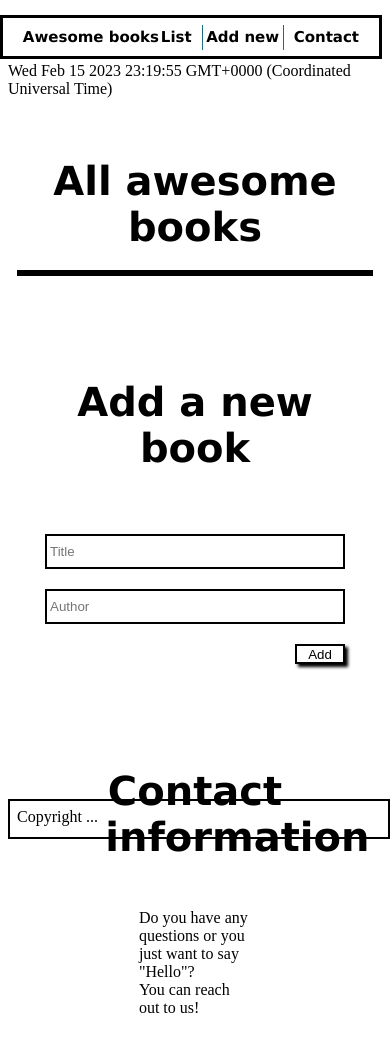
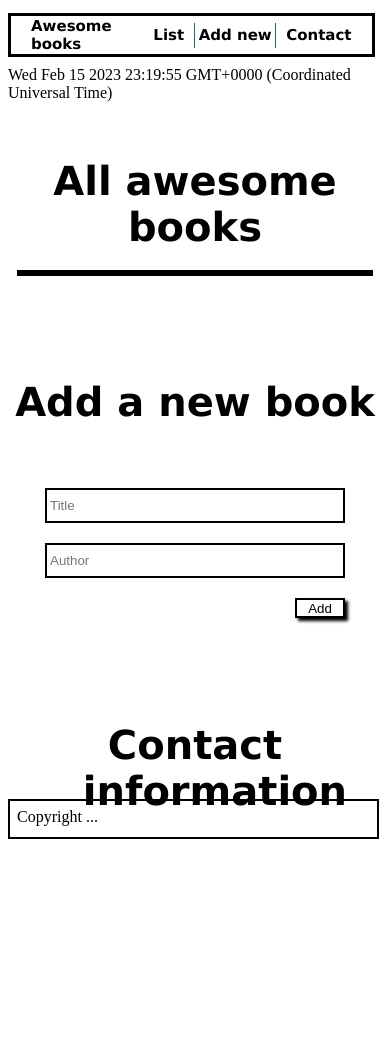
Before and after one commit to Alejandro-Bernal-M/Awesome-books, a website: page index.html in a window 390 px wide. Shown: the top 1042 px of the page. After the commit the page ends 860 px from the top, so only its background shows below. Drawn offline with Linux system fonts and the light colour scheme.

Commit message:
mobile version

```diff
--- a/styles.css
+++ b/styles.css
@@ -203,3 +203,40 @@ body {
   height: 100vh;
   overflow: hidden;
 }
+
+@media screen and (max-width: 768px) {
+  html {
+    margin: 0;
+    padding: 0;
+  }
+
+  html,
+  body {
+    max-width: 100% !important;
+    overflow: hidden !important;
+  }
+
+  header {
+    align-items: unset;
+  }
+
+  .nav-bar {
+    width: 98%;
+    position: relative;
+    margin: 0;
+  }
+
+  .date {
+    top: 14px;
+  }
+
+  .footer {
+    width: 95%;
+  }
+
+  h2,
+  .contact-p,
+  .contact-information {
+    width: 100%;
+  }
+}
```
